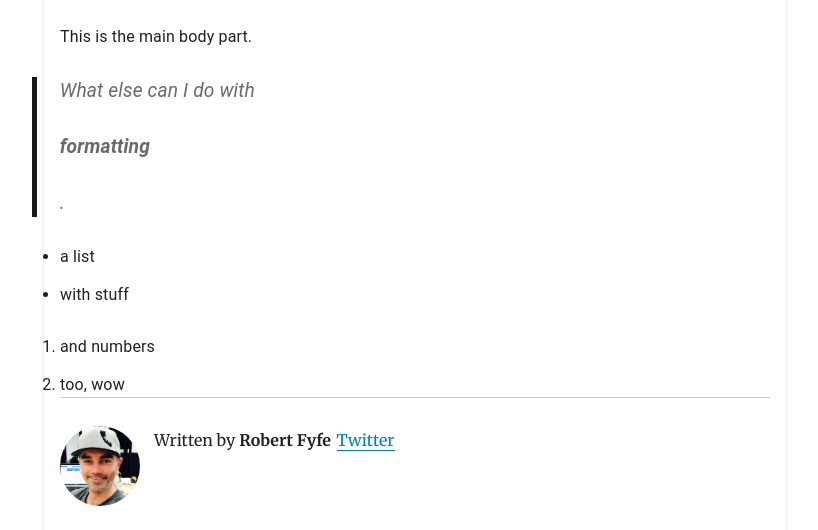
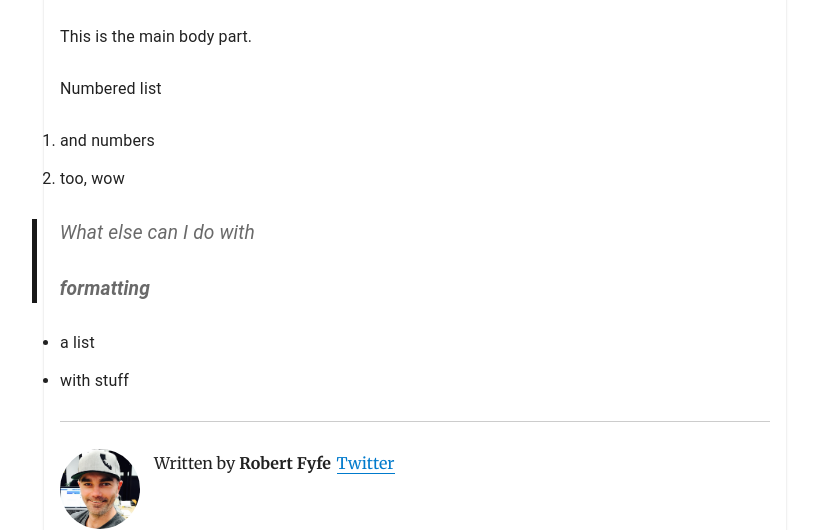
Before and after one commit to robfyfe/netlify-cms-blog, a Gatsby site: page /2019-10-04-netlify-cms/ in a window 1280 px wide. Shown: the part 270-800 px from the top of the page, without its empty margins (225-1043 px from the left). Built offline with nearby package versions, Linux system fonts and the light colour scheme; Gatsby itself is replaced by a stand-in of ours; some packages are replaced by stand-ins of ours.

Commit message:
Update post and slight styling change

```diff
--- a/content/blog/2019-10-04-netlify-cms.md
+++ b/content/blog/2019-10-04-netlify-cms.md
@@ -3,18 +3,17 @@ title: Netlify CMS
 date: 2019-10-04T03:42:09.403Z
 description: This is the description part
 ---
+
 This is the main body part.
 
+Numbered list
 
+1. and numbers
+2. too, wow
 
 > What else can I do with
 >
 > _**formatting**_
->
-> .
 
-* a list
-* with stuff
-
-1. and numbers
-2. too, wow
+- a list
+- with stuff
--- a/src/components/bio.js
+++ b/src/components/bio.js
@@ -37,7 +37,7 @@ const Bio = () => {
     <div
       style={{
         display: `flex`,
-        marginBottom: rhythm(2.5),
+        marginBottom: rhythm(1),
       }}
     >
       <Image
--- a/src/templates/blog-post.js
+++ b/src/templates/blog-post.js
@@ -9,7 +9,10 @@ import { rhythm, scale } from "../utils/typography";
 
 const styles = theme => ({
   postContainer: {
-    padding: theme.spacing(2),
+    paddingTop: theme.spacing(2),
+    paddingLeft: theme.spacing(2),
+    paddingRight: theme.spacing(2),
+    paddingBottom: theme.spacing(0.2),
     marginBottom: theme.spacing(2),
   },
 });
@@ -51,7 +54,7 @@ class BlogPostTemplate extends React.Component {
             <Typography dangerouslySetInnerHTML={{ __html: post.html }} />
             <hr
               style={{
-                marginBottom: rhythm(1),
+                marginTop: rhythm(1),
               }}
             />
             <footer>
```
